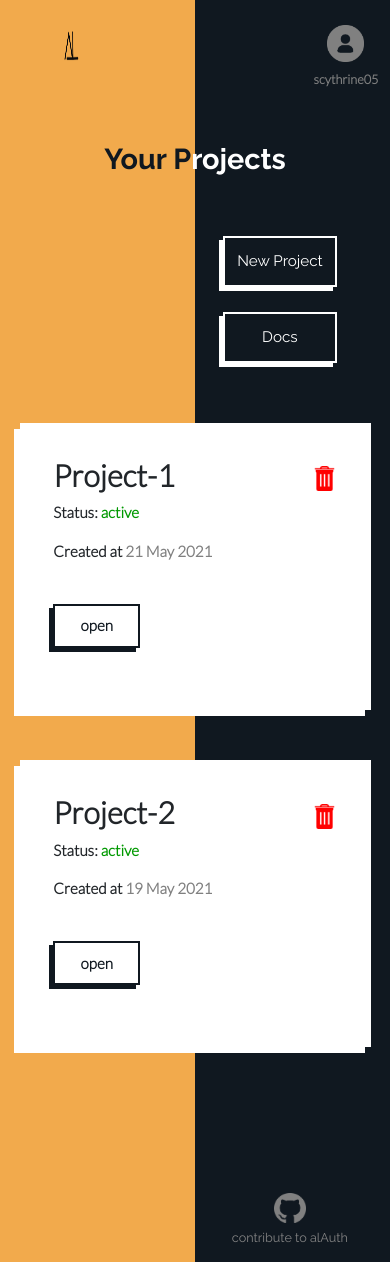
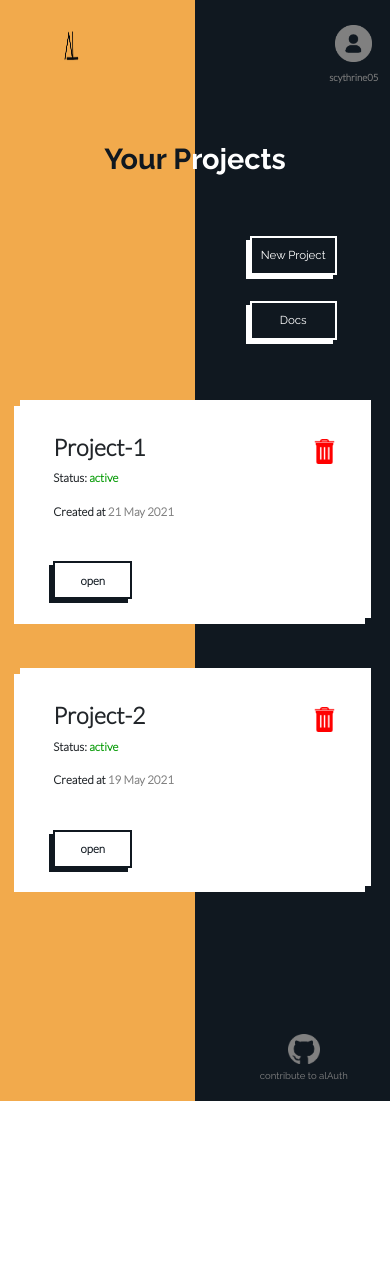
Before and after one commit to scythrine05/alAuth, a Next.js app in the folder client/: page /dashboard in a window 390 px wide. After the commit the page ends 1101 px from the top, so only its background shows below. Built offline with nearby package versions, Linux system fonts and the light colour scheme.

Commit message:
Imporved Responsiveness

```diff
--- a/client/styles/Dashboard.module.css
+++ b/client/styles/Dashboard.module.css
@@ -153,7 +153,7 @@
 
 @media only screen and (max-width: 768px) {
   .profile span {
-    font-size: 1.5vh;
+    font-size: 0.6em;
   }
   .title {
     font-size: 1.8rem;
@@ -161,7 +161,7 @@
   .content {
     flex-direction: column-reverse;
     width: 90%;
-    font-size: 2vh;
+    font-size: 0.8em;
     justify-content: center;
     align-items: flex-end;
   }
--- a/client/styles/globals.css
+++ b/client/styles/globals.css
@@ -198,6 +198,6 @@ a {
   }
 
   .footer {
-    font-size: 1.5vh;
+    font-size: 0.6em;
   }
 }
```
